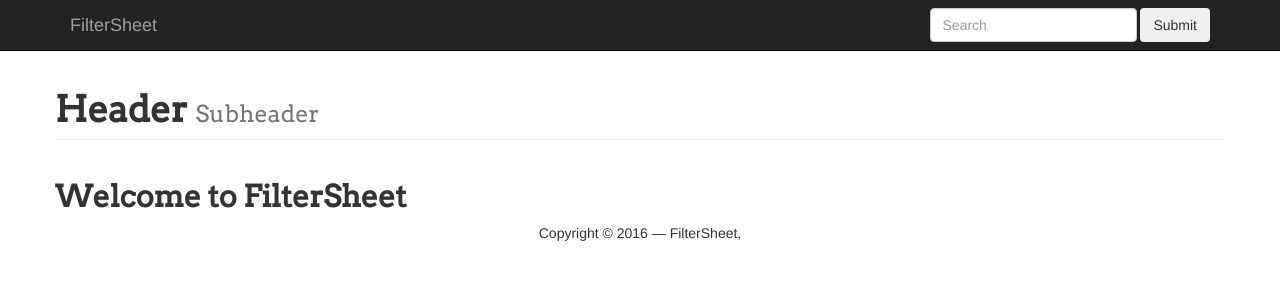
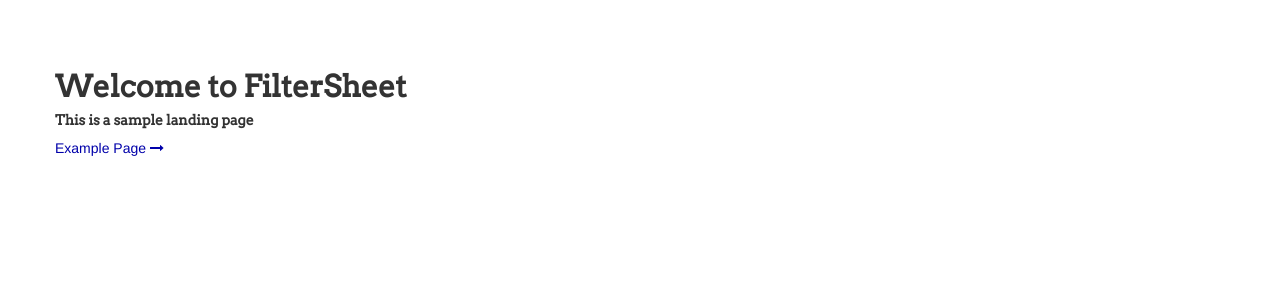
Before and after one commit to filtersheet/filtersheet.github.io, a Jekyll site: the page built from index.html, in a window 1280 px wide and 900 px high. Shown: the top 300 px of the window. Built offline with Jekyll 4.4.1, drawn with Linux system fonts in a browser that asks for light colours; comment, search, counter and statistics services are not loaded.

Commit message:
edit/html - Solidify landing page example mockup

```diff
--- a/index.html
+++ b/index.html
@@ -1,7 +1,7 @@
 ---
-layout: default
-header: "Header"
-subheader: "Subheader"
+layout: landing
+header: "Landing"
+subheader: "Page"
 ---
 
 <section id="description" class="palette">
@@ -11,6 +11,8 @@ subheader: "Subheader"
         <div class="row">
 
             <h2>Welcome to {{ site.title }}</h2>
+            <h5>This is a sample landing page</h5>
+            <p><a href="page.html">Example Page <i class="fa fa-long-arrow-right"></i></a></p>
 
           <div><!-- /.row -->
         </div><!-- /.container -->
```
